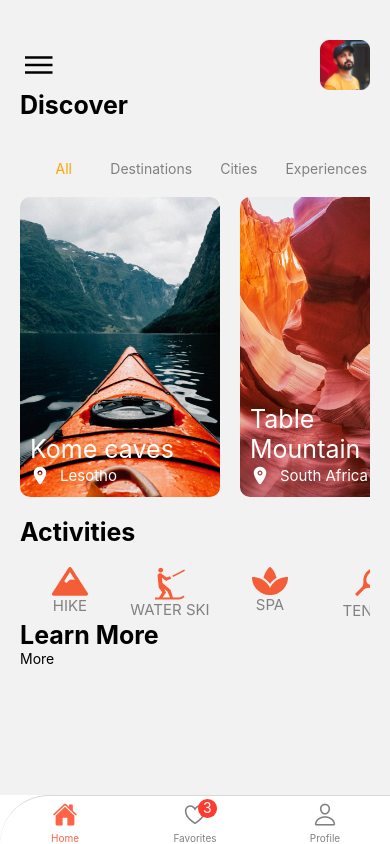
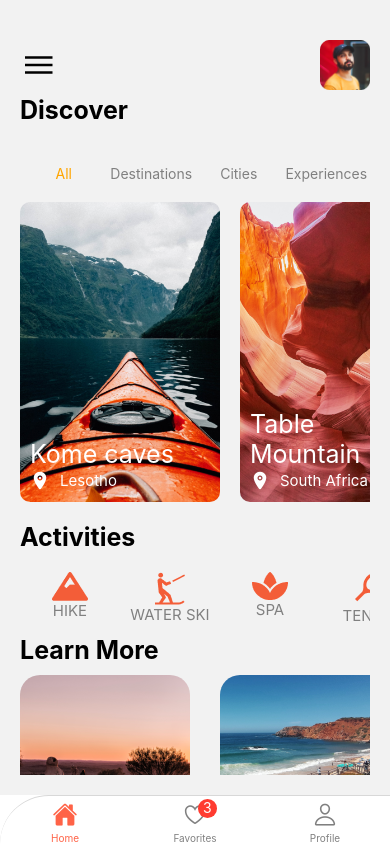
Before and after one commit to Montso-Matlaletsa/Travel, a React Native app: screen /Home in a window 390 px wide. Built offline with nearby package versions, Linux system fonts and the light colour scheme.

Commit message:
add more images

```diff
--- a/src/components/Activities/Activities.tsx
+++ b/src/components/Activities/Activities.tsx
@@ -16,7 +16,7 @@ const Activities: FC<IActivityProps> = ({ activities }) => {
       contentContainerStyle={{ flexWrap: "wrap" }}
     >
       {activities.map((activity, index) => (
-        <View style={styles.activityContainer}>
+        <View style={styles.activityContainer} key={activity.id}>
           <Image
             //@ts-ignore
             source={activity.image}
--- a/src/components/Activities/Styles.ts
+++ b/src/components/Activities/Styles.ts
@@ -5,6 +5,7 @@ export const styles = StyleSheet.create({
         width: 100,
         alignItems: 'center',
         marginTop: 20,
+        marginBottom: 10
     },
     image:{
         width: '100%',
--- a/src/components/More/More.tsx
+++ b/src/components/More/More.tsx
@@ -1,11 +1,21 @@
-import { View, Text } from "react-native";
-import React from "react";
+import { View, Image, ScrollView } from "react-native";
+import React, { FC } from "react";
+import { image } from "../../@types/types";
+import { styles } from "./Styles";
 
-const More = () => {
+interface IMoreProps {
+  images: image[];
+}
+const More: FC<IMoreProps> = ({ images }) => {
   return (
-    <View>
-      <Text>More</Text>
-    </View>
+    <ScrollView horizontal showsHorizontalScrollIndicator={false}>
+      {images.map((image, index) => (
+        <View style={styles.container}>
+          {/* @ts-ignore */}
+          <Image source={image.image} key={image.id} style={styles.image} />
+        </View>
+      ))}
+    </ScrollView>
   );
 };
 
--- /dev/null
+++ b/src/components/More/Styles.ts
@@ -0,0 +1,12 @@
+import { StyleSheet } from "react-native";
+
+export const styles = StyleSheet.create({
+    container:{
+        width: 200,
+        marginTop: 10,
+        height: 200
+    },
+    image:{
+        borderRadius: 20
+    }
+})
--- a/src/screens/Home/Home.tsx
+++ b/src/screens/Home/Home.tsx
@@ -4,7 +4,7 @@ import { styles } from "./style";
 import { Ionicons } from "@expo/vector-icons";
 import Categories from "../../components/Category";
 import ShowPlaces from "../../components/ShowPlaces";
-import { ActivityList, categories, places } from "../../../Data";
+import { ActivityList, categories, MoreImages, places } from "../../../Data";
 import Activities from "../../components/Activities";
 import More from "../../components/More";
 
@@ -20,7 +20,10 @@ export default function Home() {
         />
       </View>
 
-      <ScrollView>
+      <ScrollView
+        showsVerticalScrollIndicator={false}
+        contentContainerStyle={{ flexGrow: 1 }}
+      >
         <Text style={styles.title}>Discover</Text>
         <Categories
           categories={categories}
@@ -36,7 +39,7 @@ export default function Home() {
         <Activities activities={ActivityList} />
         <Text style={styles.title}>Learn More</Text>
 
-        <More />
+        <More images={MoreImages} />
       </ScrollView>
     </View>
   );
--- a/src/screens/Home/style.ts
+++ b/src/screens/Home/style.ts
@@ -9,7 +9,8 @@ export const styles = StyleSheet.create({
     topBar:{
         flexDirection: 'row',
        height: 50,
-       alignItems: 'center'
+       alignItems: 'center',
+       marginBottom: 5
     },
     icon:{
         textAlignVertical: 'center',
```
